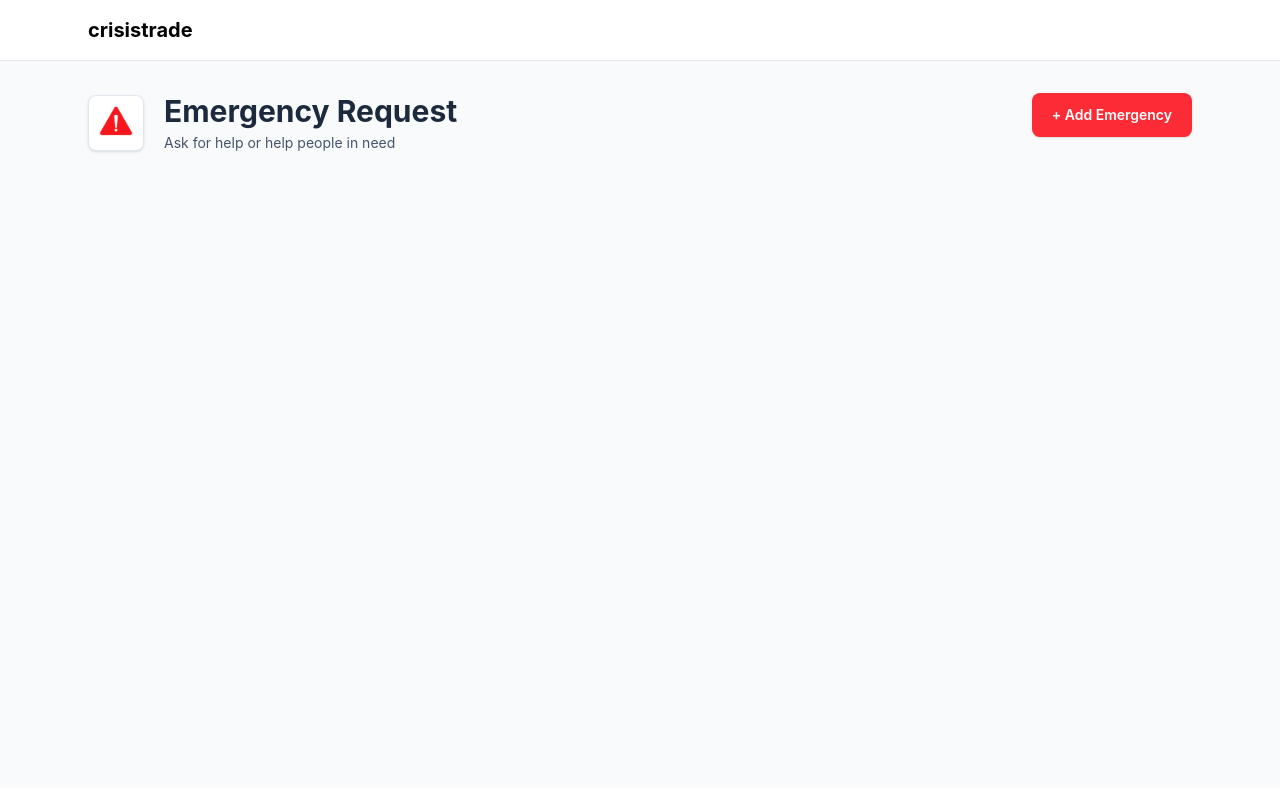
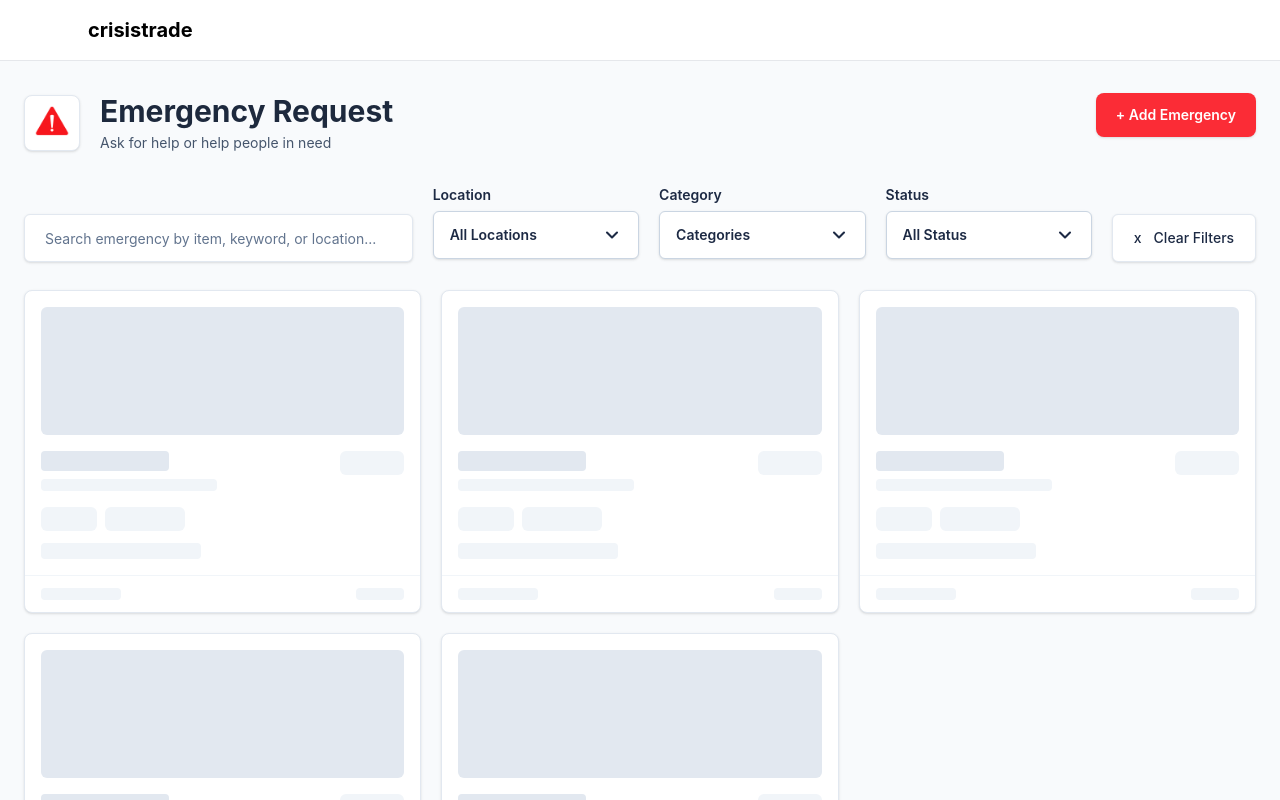
Before and after one commit to FreddieTheObserver/hackathon-crisistrade, a React (Vite) app in the folder frontend/: page /requests in a window 1280 px wide. Shown: the top 800 px of the page. Built offline with nearby package versions, Linux system fonts and the light colour scheme.

Commit message:
874 - [Add] Layout + filter button

```diff
--- /dev/null
+++ b/frontend/src/modules/emergency-requests/components/EmergencyCard.tsx
@@ -0,0 +1,32 @@
+const EmergencyCard = () => {
+  return (
+    <article className="overflow-hidden rounded-lg border border-slate-200 bg-white shadow-sm">
+      <div className="p-4">
+        <div className="mb-4 h-32 rounded-md bg-slate-200" />
+
+        <div className="flex items-start justify-between gap-4">
+          <div className="flex-1">
+            <div className="h-5 w-32 rounded bg-slate-200" />
+            <div className="mt-2 h-3 w-44 rounded bg-slate-100" />
+          </div>
+
+          <div className="h-6 w-16 rounded-md bg-slate-100" />
+        </div>
+
+        <div className="mt-4 flex flex-wrap gap-2">
+          <div className="h-6 w-14 rounded-md bg-slate-100" />
+          <div className="h-6 w-20 rounded-md bg-slate-100" />
+        </div>
+
+        <div className="mt-3 h-4 w-40 rounded bg-slate-100" />
+      </div>
+
+      <div className="flex items-center justify-between border-t border-slate-100 px-4 py-3 text-xs text-slate-500">
+        <div className="h-3 w-20 rounded bg-slate-100" />
+        <div className="h-3 w-12 rounded bg-slate-100" />
+      </div>
+    </article>
+  );
+};
+
+export default EmergencyCard;
--- /dev/null
+++ b/frontend/src/modules/emergency-requests/components/EmergencyClearFiltersButton.tsx
@@ -0,0 +1,13 @@
+const EmergencyClearFiltersButton = () => {
+  return (
+    <button
+      className="flex h-12 w-full items-center justify-center gap-3 rounded-md border border-slate-200 bg-white px-5 text-sm font-medium text-[#1D2A44] shadow-sm transition hover:border-red-300 hover:bg-slate-50 hover:ring-2 hover:ring-red-100"
+      type="button"
+    >
+      <span>x</span>
+      <span>Clear Filters</span>
+    </button>
+  );
+};
+
+export default EmergencyClearFiltersButton;
--- /dev/null
+++ b/frontend/src/modules/emergency-requests/components/EmergencyFilterSelect.tsx
@@ -0,0 +1,57 @@
+import { useState } from "react";
+
+type EmergencyFilterSelectProps = {
+  label: string;
+  options?: string[];
+  value: string;
+};
+
+const EmergencyFilterSelect = ({
+  label,
+  options = ["Option", "Option", "Option", "Option"],
+  value,
+}: EmergencyFilterSelectProps) => {
+  const [isOpen, setIsOpen] = useState(false);
+
+  return (
+    <div className="relative">
+      <span className="mb-1.5 block text-sm font-semibold text-[#1D2A44]">{label}</span>
+      <button
+        className={`flex h-12 w-full items-center justify-between rounded-md border bg-white px-4 text-left text-[#1D2A44] shadow-sm transition ${
+          isOpen
+            ? "border-red-300 ring-2 ring-red-100"
+            : "border-slate-300 hover:border-red-300 hover:ring-2 hover:ring-red-100"
+        }`}
+        onClick={() => setIsOpen((current) => !current)}
+        type="button"
+      >
+        <span className="text-sm font-semibold">{value}</span>
+        <svg
+          aria-hidden="true"
+          className={`h-5 w-5 text-[#1D2A44] transition-transform ${isOpen ? "rotate-180" : ""}`}
+          fill="none"
+          viewBox="0 0 24 24"
+        >
+          <path d="m6 9 6 6 6-6" stroke="currentColor" strokeLinecap="round" strokeLinejoin="round" strokeWidth="2.5" />
+        </svg>
+      </button>
+
+      {isOpen && (
+        <div className="absolute left-0 right-0 top-[calc(100%+8px)] z-20 overflow-hidden rounded-md bg-white py-2 shadow-xl">
+          {options.map((option, index) => (
+            <button
+              className="block w-full border border-transparent px-4 py-3 text-left text-sm font-medium text-[#1D2A44] transition hover:border-red-300 hover:bg-slate-50 hover:shadow-[0_0_0_2px_rgba(254,226,226,1)]"
+              key={`${option}-${index}`}
+              onClick={() => setIsOpen(false)}
+              type="button"
+            >
+              {option}
+            </button>
+          ))}
+        </div>
+      )}
+    </div>
+  );
+};
+
+export default EmergencyFilterSelect;
--- /dev/null
+++ b/frontend/src/modules/emergency-requests/components/EmergencyFilters.tsx
@@ -0,0 +1,21 @@
+import EmergencyClearFiltersButton from "./EmergencyClearFiltersButton";
+import EmergencyFilterSelect from "./EmergencyFilterSelect";
+import EmergencySearchInput from "./EmergencySearchInput";
+
+const EmergencyFilters = () => {
+  return (
+    <section className="grid gap-5 lg:grid-cols-[minmax(0,1.6fr)_minmax(0,0.85fr)_minmax(0,0.85fr)_minmax(0,0.85fr)_auto]">
+      <div className="lg:pt-[29px]">
+        <EmergencySearchInput placeholder="Search emergency by item, keyword, or location..." />
+      </div>
+      <EmergencyFilterSelect label="Location" value="All Locations" />
+      <EmergencyFilterSelect label="Category" value="Categories" />
+      <EmergencyFilterSelect label="Status" value="All Status" />
+      <div className="lg:w-36 lg:pt-[29px]">
+        <EmergencyClearFiltersButton />
+      </div>
+    </section>
+  );
+};
+
+export default EmergencyFilters;
--- a/frontend/src/modules/emergency-requests/components/EmergencyList.tsx
+++ b/frontend/src/modules/emergency-requests/components/EmergencyList.tsx
@@ -0,0 +1,13 @@
+import EmergencyCard from "./EmergencyCard";
+
+const EmergencyList = () => {
+  return (
+    <section className="grid gap-5 md:grid-cols-2 xl:grid-cols-3">
+      {[0, 1, 2, 3, 4].map((item) => (
+        <EmergencyCard key={item} />
+      ))}
+    </section>
+  );
+};
+
+export default EmergencyList;
--- /dev/null
+++ b/frontend/src/modules/emergency-requests/components/EmergencySearchInput.tsx
@@ -0,0 +1,15 @@
+type EmergencySearchInputProps = {
+  placeholder: string;
+};
+
+const EmergencySearchInput = ({ placeholder }: EmergencySearchInputProps) => {
+  return (
+    <input
+      className="h-12 w-full rounded-md border border-slate-200 bg-white px-5 text-sm text-slate-700 shadow-sm outline-none transition placeholder:text-slate-500 focus:border-red-300 focus:ring-2 focus:ring-red-100"
+      placeholder={placeholder}
+      type="search"
+    />
+  );
+};
+
+export default EmergencySearchInput;
--- a/frontend/src/modules/emergency-requests/pages/EmergencyPage.tsx
+++ b/frontend/src/modules/emergency-requests/pages/EmergencyPage.tsx
@@ -1,10 +1,18 @@
+import EmergencyFilters from "../components/EmergencyFilters";
 import EmergencyHeader from "../components/EmergencyHeader";
+import EmergencyList from "../components/EmergencyList";
 
 const EmergencyPage = () => {
   return (
     <div className="min-h-[calc(100vh-73px)] bg-slate-50">
-      <div className="mx-auto max-w-6xl px-6 py-8">
+      <div className="mx-auto max-w-7xl px-6 py-8">
         <EmergencyHeader />
+        <div className="mt-8">
+          <EmergencyFilters />
+        </div>
+        <div className="mt-7">
+          <EmergencyList />
+        </div>
       </div>
     </div>
   );
```
Also changed, not shown: frontend/src/modules/emergency-requests/assets/Dropdown.svg (added), frontend/src/modules/emergency-requests/assets/LocationLogo.svg (added).
